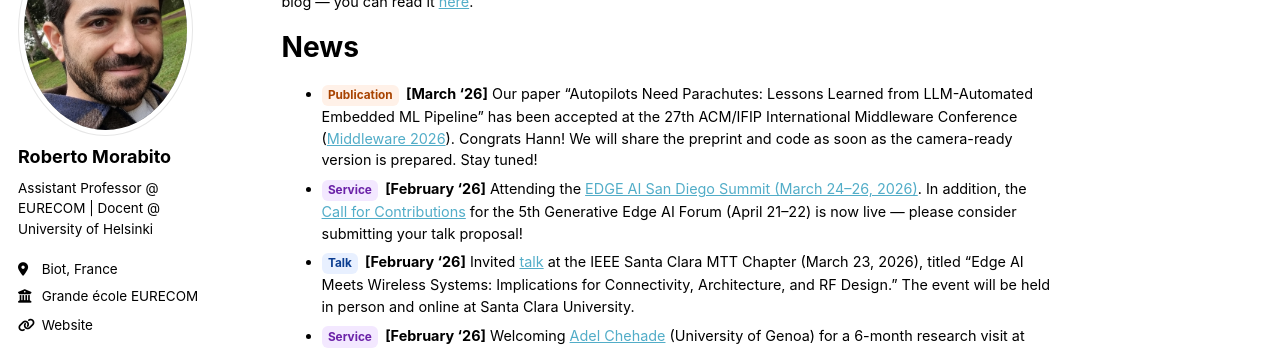
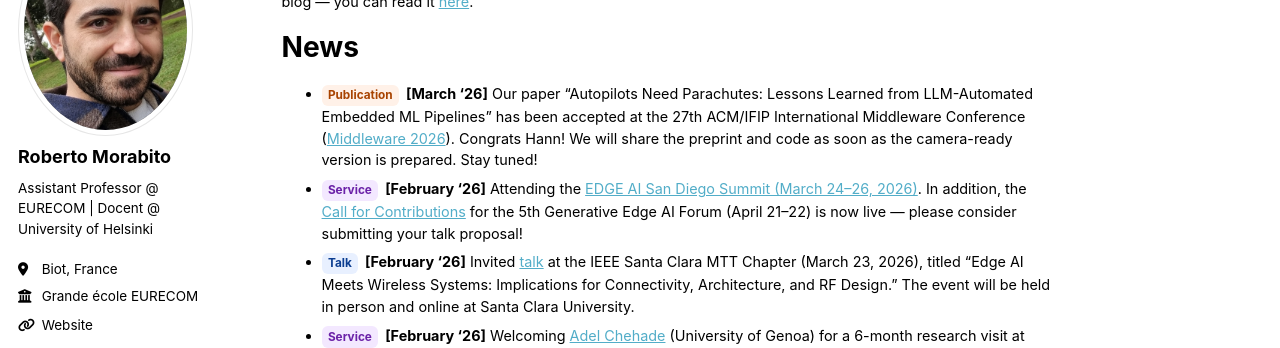
Before and after one commit to robertmora/robertmora.github.io, a Jekyll site: the page built from _pages/about.md, in a window 1280 px wide and 900 px high, scrolled down 439 px. Shown: the part 175-523 px from the top of the window. Built offline with Jekyll 4.4.1, drawn with Linux system fonts in a browser that asks for light colours; some web fonts are replaced; a script that is not in the unit is left out.

Commit message:
Update about.md

```diff
--- a/_pages/about.md
+++ b/_pages/about.md
@@ -18,7 +18,7 @@ Some time ago, I shared more about my background and career path in an interview
 
 News
 ======
-- [Publication](){:.tag .tag--pub} **[March '26]** Our paper "Autopilots Need Parachutes: Lessons Learned from LLM-Automated Embedded ML Pipeline" has been accepted at the 27th ACM/IFIP International Middleware Conference ([Middleware 2026](https://middleware-conf.github.io/2026/){:target="_blank"}). Congrats Hann! We will share the preprint and code as soon as the camera-ready version is prepared. Stay tuned!
+- [Publication](){:.tag .tag--pub} **[March '26]** Our paper "Autopilots Need Parachutes: Lessons Learned from LLM-Automated Embedded ML Pipelines" has been accepted at the 27th ACM/IFIP International Middleware Conference ([Middleware 2026](https://middleware-conf.github.io/2026/){:target="_blank"}). Congrats Hann! We will share the preprint and code as soon as the camera-ready version is prepared. Stay tuned!
 - [Service](){:.tag .tag--service} **[February '26]** Attending the [EDGE AI San Diego Summit (March 24–26, 2026)](https://www.edgeaifoundation.org/events/edge-ai-san-diego-2026){:target="_blank"}.  In addition, the [Call for Contributions](https://cms.tinyml.org/call-for-presentations-v5-generative-edge-ai-forum/){:target="_blank"} for the 5th Generative Edge AI Forum (April 21–22) is now live — please consider submitting your talk proposal!
 - [Talk](){:.tag .tag--talk} **[February '26]** Invited [talk](https://www.eventbrite.com/e/edge-ai-meets-wireless-systems-implications-for-connectivity-rf-design-tickets-1983233094573?aff=oddtdtcreator){:target="_blank"} at the IEEE Santa Clara MTT Chapter (March 23, 2026), titled “Edge AI Meets Wireless Systems: Implications for Connectivity, Architecture, and RF Design.” The event will be held in person and online at Santa Clara University.
 - [Service](){:.tag .tag--service} **[February '26]** Welcoming [Adel Chehade](https://scholar.google.com/citations?user=XAH1Ox0AAAAJ&hl=en){:target="_blank"} (University of Genoa) for a 6-month research visit at EURECOM. Together, we will explore TinyML approaches for network traffic classification in emerging AI application scenarios.
```
